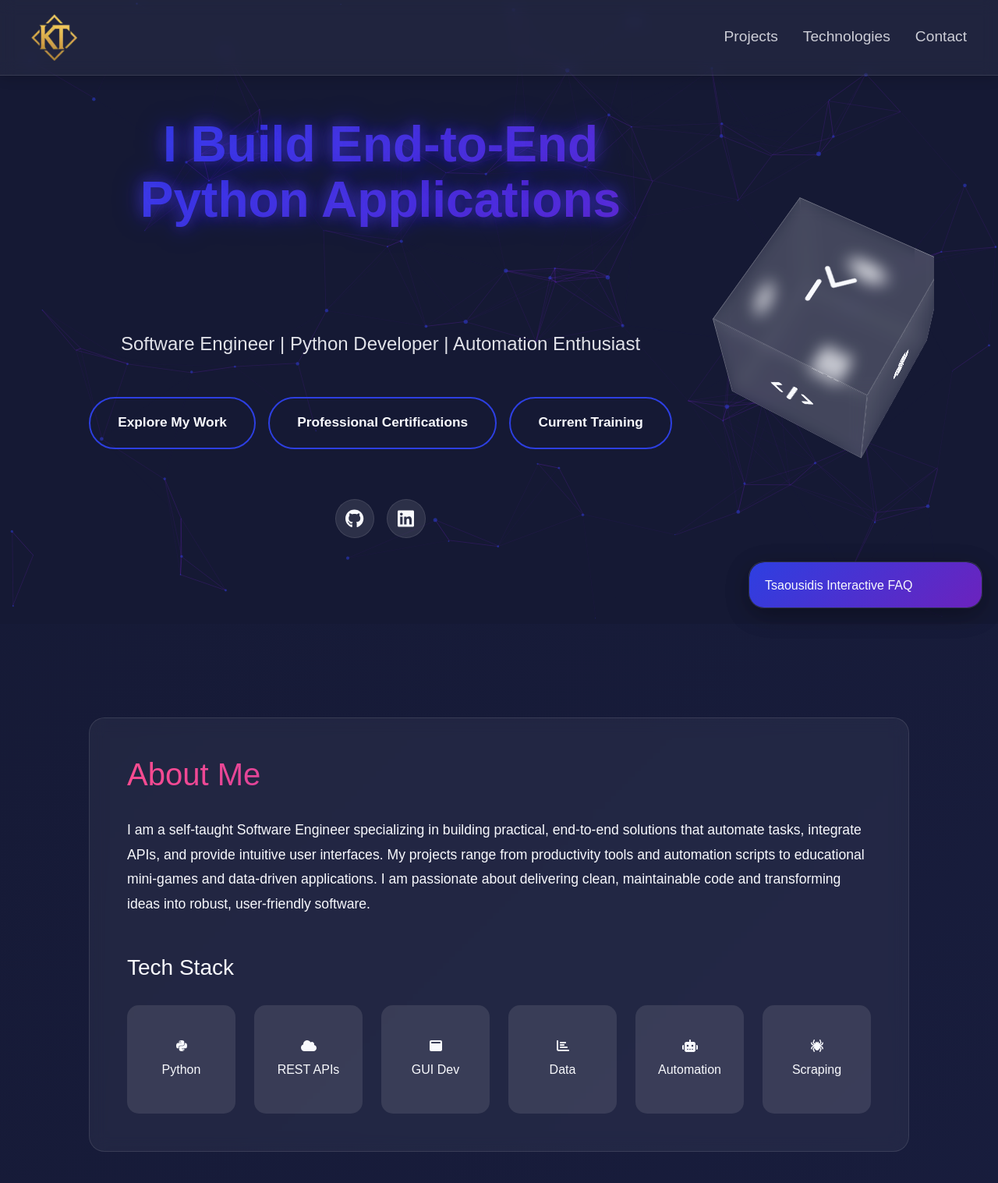
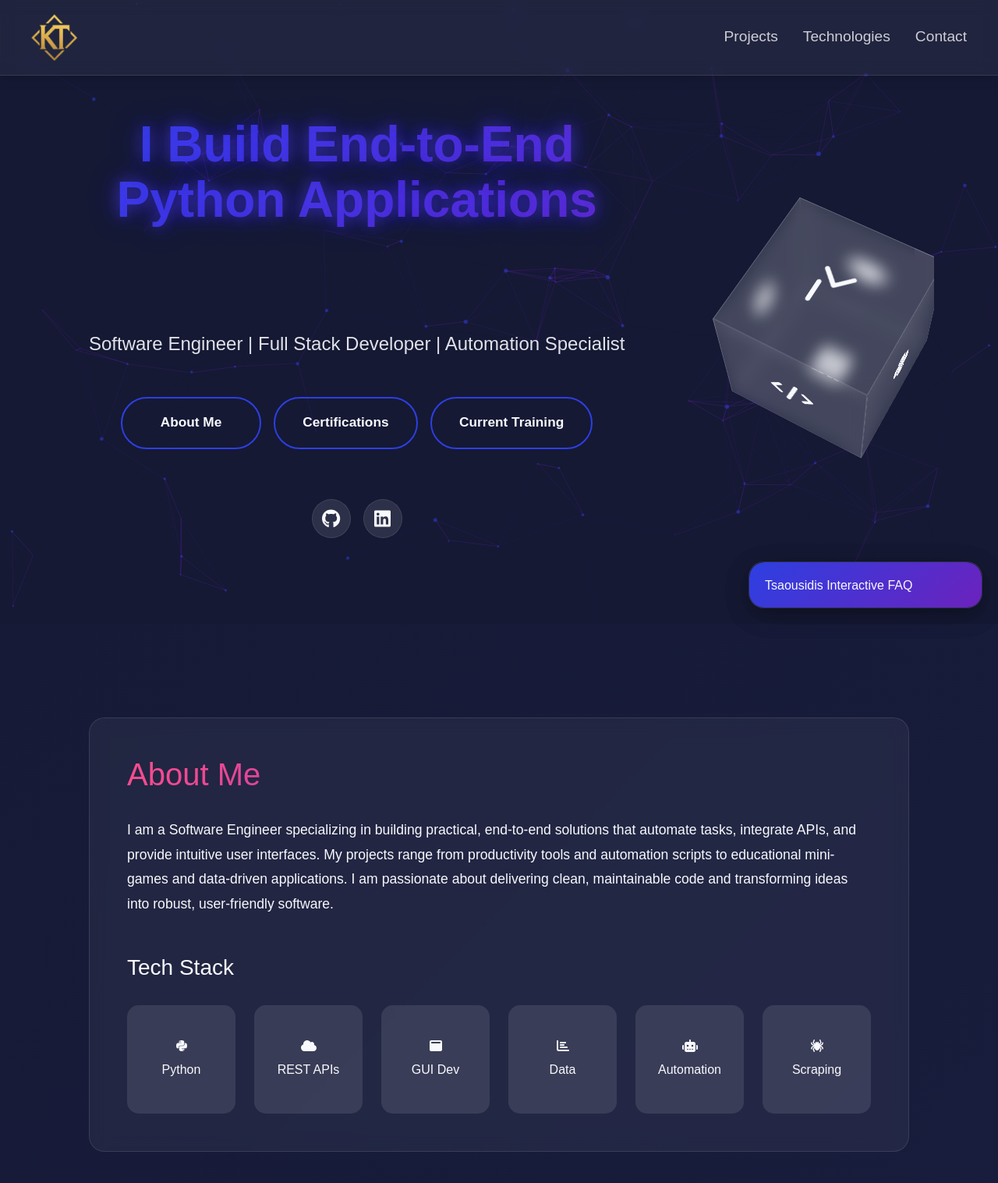
Before and after one commit to Tsaousidis/portfolio-site, a Flask app: page / in a window 1280 px wide. Shown: the top 1517 px of the page at 78% size. Run offline with Flask 2, Linux system fonts and the light colour scheme; some libraries are stand-ins or nearby versions.

Commit message:
Rename CTA buttons for improved clarity

```diff
--- a/templates/base.html
+++ b/templates/base.html
@@ -3,12 +3,20 @@
 <head>
     <meta charset="UTF-8">
     <meta name="viewport" content="width=device-width, initial-scale=1.0, maximum-scale=1.0, user-scalable=no">
-    <meta name="description" content="Konstantinos
-    Tsaousidis is a Software Engineer from Greece,
-    focused on automation, APIs, and building
-    full-featured mini tools." />
+    <meta name="description" content="Konstantinos Tsaousidis is a Software Engineer from Greece, focused on automation, APIs, and building full-featured mini tools.">
     <meta name="author" content="Konstantinos Tsaousidis">
-    <meta name="keywords" content="Konstantinos Tsaousidis, Software Engineer, Python Developer, Automation, APIs, Greece Developer">
+    <meta name="keywords" content="Konstantinos Tsaousidis, Software Engineer, Python Developer, Automation, APIs, Greece Developer, Full Stack Developer">
+    <meta name="robots" content="index, follow">
+    <meta name="theme-color" content="#1a1f42">
+
+    <!-- Canonical URL -->
+    <link rel="canonical" href="https://tsaousidis.site{{ request.path }}">
+
+    <!-- DNS Prefetch and Preconnect -->
+    <link rel="preconnect" href="https://cdn.jsdelivr.net" crossorigin>
+    <link rel="preconnect" href="https://cdnjs.cloudflare.com" crossorigin>
+    <link rel="preconnect" href="https://fonts.googleapis.com" crossorigin>
+    <link rel="preconnect" href="https://fonts.gstatic.com" crossorigin>
 
     <!-- Favicon -->
     <link rel="icon" type="image/x-icon" href="{{ url_for('static', filename='img/favicon.ico') }}">
@@ -16,17 +24,20 @@
 
     <!-- Open Graph / Facebook -->
     <meta property="og:type" content="website">
-    <meta property="og:url" content="https://tsaousidis.site/">
-    <meta property="og:title" content="Konstantinos Tsaousidis - Software Engineer">
-    <meta property="og:description" content="Konstantinos Tsaousidis is a Software Engineer from Greece, focused on automation, APIs, and building full-featured mini tools.">
+    <meta property="og:url" content="https://tsaousidis.site{{ request.path }}">
+    <meta property="og:title" content="{% block og_title %}Konstantinos Tsaousidis - Software Engineer{% endblock %}">
+    <meta property="og:description" content="{% block og_description %}Konstantinos Tsaousidis is a Software Engineer from Greece, focused on automation, APIs, and building full-featured mini tools.{% endblock %}">
     <meta property="og:image" content="https://tsaousidis.site/static/img/logo.webp">
+    <meta property="og:site_name" content="Konstantinos Tsaousidis Portfolio">
+    <meta property="og:locale" content="en_US">
 
     <!-- Twitter -->
-    <meta property="twitter:card" content="summary_large_image">
-    <meta property="twitter:url" content="https://tsaousidis.site/">
-    <meta property="twitter:title" content="Konstantinos Tsaousidis - Software Engineer">
-    <meta property="twitter:description" content="Konstantinos Tsaousidis is a Software Engineer from Greece, focused on automation, APIs, and building full-featured mini tools.">
-    <meta property="twitter:image" content="https://tsaousidis.site/static/img/logo.webp">
+    <meta name="twitter:card" content="summary_large_image">
+    <meta name="twitter:url" content="https://tsaousidis.site{{ request.path }}">
+    <meta name="twitter:title" content="{% block twitter_title %}Konstantinos Tsaousidis - Software Engineer{% endblock %}">
+    <meta name="twitter:description" content="{% block twitter_description %}Konstantinos Tsaousidis is a Software Engineer from Greece, focused on automation, APIs, and building full-featured mini tools.{% endblock %}">
+    <meta name="twitter:image" content="https://tsaousidis.site/static/img/logo.webp">
+    <meta name="twitter:creator" content="@KTsaousidis">
 
     <title>{% block title %}Konstantinos Tsaousidis - Software Engineer{% endblock %}</title>
     <!-- Google tag (gtag.js) - delayed load -->
--- a/templates/index.html
+++ b/templates/index.html
@@ -9,7 +9,7 @@
       "@context": "https://schema.org",
       "@type": "BlogPosting",
       "headline": "About Me – Konstantinos Tsaousidis",
-      "description": "I am a self-taught Software Engineer specializing in building practical, end-to-end solutions that automate tasks, integrate APIs, and provide intuitive user interfaces. My projects range from productivity tools and automation scripts to educational mini-games and data-driven applications. I am passionate about delivering clean, maintainable code and transforming ideas into robust, user-friendly software.",
+      "description": "I am a Software Engineer specializing in building practical, end-to-end solutions that automate tasks, integrate APIs, and provide intuitive user interfaces. My projects range from productivity tools and automation scripts to educational mini-games and data-driven applications. I am passionate about delivering clean, maintainable code and transforming ideas into robust, user-friendly software.",
       "author": {
         "@type": "Person",
         "name": "Konstantinos Tsaousidis"
@@ -20,7 +20,7 @@
         "@id": "{{ request.url if request else '' }}"
       },
       "datePublished": "2025-06-01",
-      "dateModified": "2025-06-01"
+      "dateModified": "2025-06-16"
     }
     </script>
 {% endblock %}
@@ -38,10 +38,10 @@
             </h1>
         </div>
         <div class="hero-static-content">
-            <p class="hero-subtitle">Software Engineer | Python Developer | Automation Enthusiast</p>
+            <p class="hero-subtitle">Software Engineer | Full Stack Developer | Automation Specialist</p>
             <div class="hero-cta">
-                <a href="#about" class="cta-button primary">Explore My Work</a>
-                <a href="#certifications" class="cta-button secondary">Professional Certifications</a>
+                <a href="#about" class="cta-button primary">About Me</a>
+                <a href="#certifications" class="cta-button secondary">Certifications</a>
                 <a href="#current-training" class="cta-button secondary">Current Training</a>
             </div>
             <div class="social-links">
@@ -75,7 +75,7 @@
     <div class="glass-card">
         <h2 class="section-title">About Me</h2>
         <p class="about-text">
-            I am a self-taught Software Engineer specializing in building practical,
+            I am a Software Engineer specializing in building practical,
             end-to-end solutions that automate tasks, integrate APIs, and provide intuitive
             user interfaces. My projects range from productivity tools and automation scripts to
             educational mini-games and data-driven applications. I am passionate about delivering clean,
@@ -189,12 +189,12 @@
             <div class="timeline-item" data-aos="fade-right">
                 <div class="timeline-icon">
                     <i class="fab fa-python"></i>
-                    <div class="circular-progress" data-percent="85">
+                    <div class="circular-progress" data-percent="95">
                         <svg width="60" height="60">
                             <circle cx="30" cy="30" r="26" stroke="#6C22BD" stroke-width="6" fill="none" opacity="0.15"/>
                             <circle cx="30" cy="30" r="26" stroke="#6C22BD" stroke-width="6" fill="none" stroke-dasharray="163.36" stroke-dashoffset="24.5" stroke-linecap="round"/>
                         </svg>
-                        <span class="progress-text">85%</span>
+                        <span class="progress-text">95%</span>
                     </div>
                 </div>
                 <div class="timeline-content">
```
